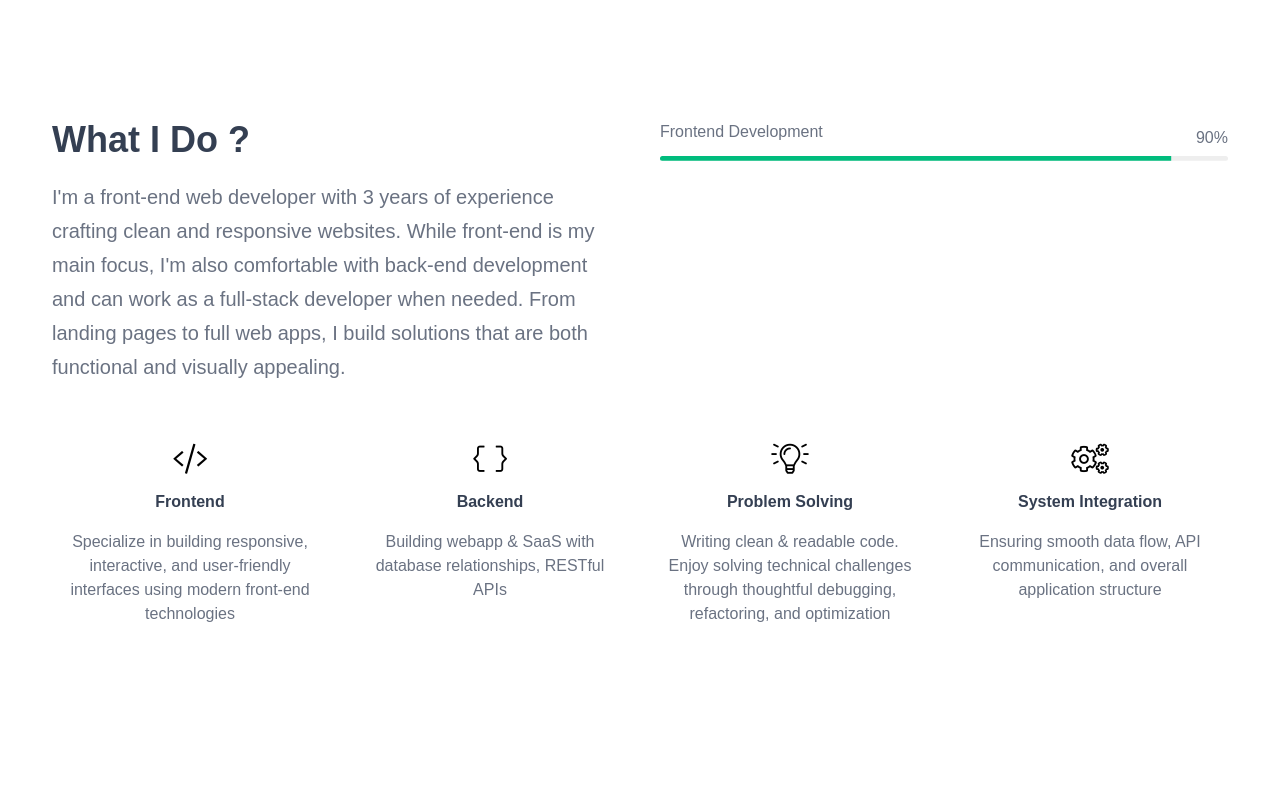
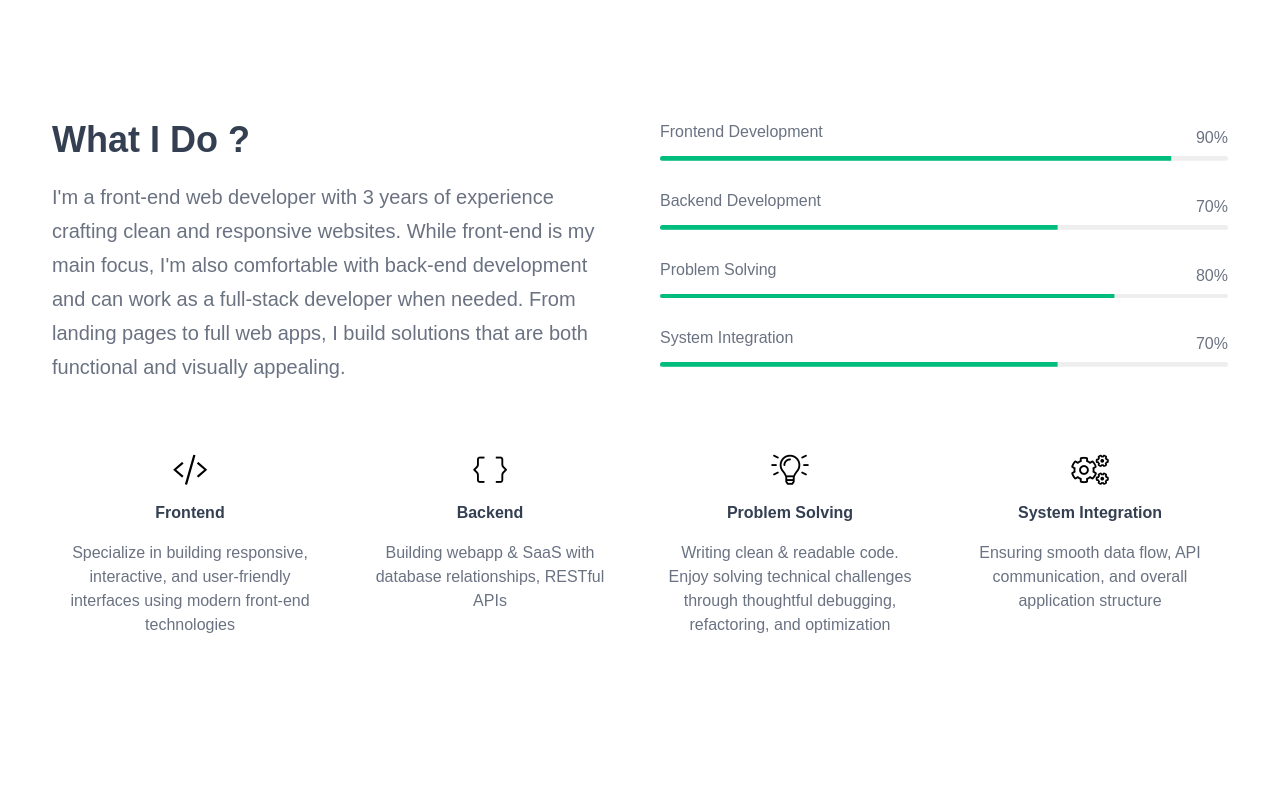
Before and after one commit to Derricklow/derricklow.github.io, a plain HTML site: page index.html in a window 1280 px wide. Shown: the part 860-1660 px from the top of the page. Drawn offline with nearby package versions, Linux system fonts and the light colour scheme.

Commit message:
Improvement: observer and counter added at section 2

```diff
--- a/app.js
+++ b/app.js
@@ -9,27 +9,72 @@ window.addEventListener('scroll', function(e) {
     }
 })
 
-const observer = new IntersectionObserver((entries) => {
+const fadein_observer = new IntersectionObserver((entries) => {
     entries.forEach((entry) => {
         if (!entry.isIntersecting) return;
-            entry.target.classList.add('active');
-            entry.target.classList.remove('fadeIn-observer');
-
-            if(entry.target.classList.contains('counter-observer')){
-                let counter = entry.target;
-                let counter_result = counter.getAttribute('data-target');
-                let bar_result = 100 - counter_result;
-
-                let count_ele = counter.getElementsByClassName('counter')[0];
-                let bar_ele = counter.getElementsByClassName('progress')[0];
-
-                count_ele.innerText = counter_result + '%';
-            }
-
-            observer.unobserve(entry.target);
+        entry.target.classList.add('active');
+        fadein_observer.unobserve(entry.target);
     })
 });
 
-document.querySelectorAll('.fadeIn-observer').forEach((ele) => observer.observe(ele));
-document.querySelectorAll('.fadeInUp-observer').forEach((ele) => observer.observe(ele));
-document.querySelectorAll('.counter-observer').forEach((ele) => observer.observe(ele));
+const count_observer = new IntersectionObserver((entries) => {
+    entries.forEach((entry) => {
+        countUpdate(entry.target);
+    });
+},{ threshold: 0.7 });
+
+const easeOutCubic = (t) => 1 - Math.pow(1 - t, 3);
+
+const countUpdate = (ele) => {
+    let target = parseFloat(ele.dataset.target ?? "0");
+    let start = parseFloat(ele.dataset.start ?? "0");
+    let duration = parseInt(ele.dataset.duration ?? "3000", 10);
+    let prefix = ele.dataset.preffix ?? ""; // The unit before the amount: RM10
+    let suffix = ele.dataset.suffix ?? ""; // The unit after the amount like: 10kg
+
+    let counter_ele = ele.getElementsByClassName('counter')[0];
+    let bar_ele = ele.getElementsByClassName('progress')[0];
+
+    const decimals = Math.max(
+        (ele.dataset.target?.split(".")[1]?.length ?? 0),
+        (ele.dataset.start?.split(".")[1]?.length ?? 0)
+    );
+
+    let startTs = null;
+
+    const frame = (ts) => {
+        if (!startTs) startTs = ts;
+        const elapsed = ts - startTs;
+        const t = Math.min(1, (elapsed / duration));
+        const eased = easeOutCubic(t);
+        const value = start + (target - start) * eased;
+
+        // Format (thousands separators + decimals if needed)
+        const text = decimals > 0
+            ? value.toLocaleString(undefined, { minimumFractionDigits: decimals, maximumFractionDigits: decimals })
+            : Math.round(value).toLocaleString();
+
+        counter_ele.textContent = `${prefix}${text}${suffix}`;
+        bar_ele.style = `stroke-dasharray: 100, 100; stroke-dashoffset: ${100 - text};`;
+
+        if (t < 1) {
+            requestAnimationFrame(frame);
+        } else {
+            // Snap exactly to the final value at the end
+            let finalText = null;
+            if(decimals > 0){
+                finalText = target.toLocaleString(undefined, { minimumFractionDigits: decimals, maximumFractionDigits: decimals });
+            } else {
+                finalText = Math.round(target).toLocaleString();
+            }
+
+            counter_ele.textContent = `${prefix}${finalText}${suffix}`;
+            bar_ele.style = `stroke-dasharray: 100, 100; stroke-dashoffset: ${100 - text};`;
+        }
+    }
+
+    requestAnimationFrame(frame);
+}
+
+document.querySelectorAll('.fadeIn-observer, .fadeInUp-observer').forEach((ele) => fadein_observer.observe(ele));
+document.querySelectorAll('.counter-observer').forEach((ele) => count_observer.observe(ele));
--- a/index.html
+++ b/index.html
@@ -10,8 +10,7 @@
 	<script src="app.js" defer></script>
 </head>
 <body class="bg-[#F6F7F9]">
-	<header id="sticky-header" class="sticky top-0 w-full bg-white transition-all duration-200
-ease-in -translate-y-full z-10 shadow-md">
+	<header id="sticky-header" class="sticky top-0 w-full bg-white transition-all duration-200 ease-in -translate-y-full z-10 shadow-md">
 		<div class="mx-auto px-10 py-6 bg-white rounded-xl xl:w-[1200px] lg:w-[960px] w-full">
 		    <div class="flex justify-between items-center">
 		    	<div>
@@ -82,7 +81,7 @@ ease-in -translate-y-full z-10 shadow-md">
 
   		<section class="py-32 bg-white">
   			<div class="container m-auto xl:w-[1200px] lg:w-[960px] w-full">
-	  			<div class="flex flex-wrap mb-15 fadeIn-observer" style="--delay: 0.5s;">
+	  			<div class="flex flex-wrap mb-15">
 	  				<div class="xl:w-1/2 w-full xl:mb-0 mb-10 xl:pe-5 px-3">
 	  					<p class="text-4xl font-bold text-[#343f52] mb-5">What I Do ?</p>
 	  					<p class="text-xl text-gray-500" style="line-height: 1.7;">
@@ -93,88 +92,88 @@ ease-in -translate-y-full z-10 shadow-md">
 	  				</div>
 	  				<div class="xl:w-1/2 w-full xl:ps-5 px-3">
 	  					<ul>
-	  						<li class="mb-7 counter-observer" data-target="90">
+	  						<li class="mb-7 counter-observer" data-target="90" data-suffix="%">
 	  							<div class="flex flex-col">
 			  						<div class="flex justify-between items-center">
 			  							<span class="text-md text-gray-500 mb-3">Frontend Development</span>
 			  							<span class="text-gray-500 counter"></span>
 			  						</div>
 			  						<div class="relative">
-			  							<svg class="block w-full h-[.3rem] rounded-[1rem] align-middle progress" viewBox="0 0 100 6" preserveAspectRatio="none">
+			  							<svg class="block w-full h-[.3rem] rounded-[1rem] align-middle" viewBox="0 0 100 6" preserveAspectRatio="none">
 			  								<path d="M 0,3 L 100,3" stroke="#eee" stroke-width="6" fill-opacity="0"></path>
-			  								<path d="M 0,3 L 100,3" stroke="#00BC7D" stroke-width="6" fill-opacity="0" style="stroke-dasharray: 100, 100; stroke-dashoffset: 10;"></path>
+			  								<path class="progress" d="M 0,3 L 100,3" stroke="#00BC7D" stroke-width="6" fill-opacity="0"></path>
 			  							</svg>
 			  						</div>
 			  					</div>
 	  						</li>
-	  						<!-- <li class="mb-7 counter-observer">
+	  						<li class="mb-7 counter-observer" data-target="70" data-suffix="%">
 	  							<div class="flex flex-col">
 			  						<div class="flex justify-between items-center">
 			  							<span class="text-md text-gray-500 mb-3">Backend Development</span>
-			  							<span class="text-gray-500">70%</span>
+			  							<span class="text-gray-500 counter"></span>
 			  						</div>
 			  						<div class="relative">
 			  							<svg class="block w-full h-[.3rem] rounded-[1rem] align-middle" viewBox="0 0 100 6" preserveAspectRatio="none">
 			  								<path d="M 0,3 L 100,3" stroke="#eee" stroke-width="6" fill-opacity="0"></path>
-			  								<path d="M 0,3 L 100,3" stroke="#00BC7D" stroke-width="6" fill-opacity="0" style="stroke-dasharray: 100, 100; stroke-dashoffset: 30;"></path>
+			  								<path class="progress" d="M 0,3 L 100,3" stroke="#00BC7D" stroke-width="6" fill-opacity="0"></path>
 			  							</svg>
 			  						</div>
 			  					</div>
 	  						</li>
-	  						<li class="mb-7 counter-observer">
+	  						<li class="mb-7 counter-observer" data-target="80" data-suffix="%">
 	  							<div class="flex flex-col">
 			  						<div class="flex justify-between items-center">
 			  							<span class="text-md text-gray-500 mb-3">Problem Solving</span>
-			  							<span class="text-gray-500">80%</span>
+			  							<span class="text-gray-500 counter"></span>
 			  						</div>
 			  						<div class="relative">
 			  							<svg class="block w-full h-[.3rem] rounded-[1rem] align-middle" viewBox="0 0 100 6" preserveAspectRatio="none">
 			  								<path d="M 0,3 L 100,3" stroke="#eee" stroke-width="6" fill-opacity="0"></path>
-			  								<path d="M 0,3 L 100,3" stroke="#00BC7D" stroke-width="6" fill-opacity="0" style="stroke-dasharray: 100, 100; stroke-dashoffset: 20;"></path>
+			  								<path class="progress" d="M 0,3 L 100,3" stroke="#00BC7D" stroke-width="6" fill-opacity="0"></path>
 			  							</svg>
 			  						</div>
 			  					</div>
 	  						</li>
-	  						<li class="mb-7 counter-observer">
+	  						<li class="mb-7 counter-observer" data-target="70" data-suffix="%">
 	  							<div class="flex flex-col">
 			  						<div class="flex justify-between items-center">
 			  							<span class="text-md text-gray-500 mb-3">System Integration</span>
-			  							<span class="text-gray-500">70%</span>
+			  							<span class="text-gray-500 counter"></span>
 			  						</div>
 			  						<div class="relative">
 			  							<svg class="block w-full h-[.3rem] rounded-[1rem] align-middle" viewBox="0 0 100 6" preserveAspectRatio="none">
 			  								<path d="M 0,3 L 100,3" stroke="#eee" stroke-width="6" fill-opacity="0"></path>
-			  								<path d="M 0,3 L 100,3" stroke="#00BC7D" stroke-width="6" fill-opacity="0" style="stroke-dasharray: 100, 100; stroke-dashoffset: 30;"></path>
+			  								<path class="progress" d="M 0,3 L 100,3" stroke="#00BC7D" stroke-width="6" fill-opacity="0"></path>
 			  							</svg>
 			  						</div>
 			  					</div>
-	  						</li> -->
+	  						</li>
 	  					</ul>
 	  				</div>
 	  			</div>
 	  			<div class="flex flex-wrap">
-	  				<div class="xl:w-1/4 lg:w-1/2 w-full mb-5 fadeInUp-observer" style="--delay: 0.5s;">
+	  				<div class="xl:w-1/4 lg:w-1/2 w-full mb-5">
 	  					<div class="flex flex-col justify-center items-center px-5">
 	  						<i class="fal fa-code text-3xl mb-4"></i>
 	  						<p class="font-bold text-[#343f52] mb-4">Frontend</p>
 	  						<p class="text-gray-500 text-center">Specialize in building responsive, interactive, and user-friendly interfaces using modern front-end technologies</p>
 	  					</div>
 	  				</div>
-	  				<div class="xl:w-1/4 lg:w-1/2 w-full mb-5 fadeInUp-observer" style="--delay: 0.75s;">
+	  				<div class="xl:w-1/4 lg:w-1/2 w-full mb-5">
 	  					<div class="flex flex-col justify-center items-center px-5">
 	  						<i class="fal fa-brackets-curly text-3xl mb-4"></i>
 	  						<p class="font-bold text-[#343f52] mb-4">Backend</p>
 	  						<p class="text-gray-500 text-center">Building webapp & SaaS with database relationships, RESTful APIs</p>
 	  					</div>
 	  				</div>
-	  				<div class="xl:w-1/4 lg:w-1/2 w-full mb-5 fadeInUp-observer" style="--delay: 1s;">
+	  				<div class="xl:w-1/4 lg:w-1/2 w-full mb-5">
 	  					<div class="flex flex-col justify-center items-center px-5">
 	  						<i class="fal fa-lightbulb-on text-3xl mb-4"></i>
 	  						<p class="font-bold text-[#343f52] mb-4">Problem Solving</p>
 	  						<p class="text-gray-500 text-center">Writing clean & readable code. Enjoy solving technical challenges through thoughtful debugging, refactoring, and optimization</p>
 	  					</div>
 	  				</div>
-	  				<div class="xl:w-1/4 lg:w-1/2 w-full mb-5 fadeInUp-observer" style="--delay: 1.25s;">
+	  				<div class="xl:w-1/4 lg:w-1/2 w-full mb-5">
 	  					<div class="flex flex-col justify-center items-center px-5">
 	  						<i class="fal fa-cogs text-3xl mb-4"></i>
 	  						<p class="font-bold text-[#343f52] mb-4">System Integration</p>
@@ -186,7 +185,7 @@ ease-in -translate-y-full z-10 shadow-md">
   		</section>
 
 		<section id="experiences" class="bg-white py-32">
-			<div class="container m-auto xl:w-[1200px] lg:w-[960px] w-full fadeIn-observer">
+			<div class="container m-auto xl:w-[1200px] lg:w-[960px] w-full fadeIn-observer" style="--delay: .25s">
 				<p class="text-center text-emerald-500 font-bold text-2xl mb-8">Project Experiences</p>
 				<p class="text-center font-bold text-3xl tracking-wide leading-10 mb-20">I have collaborated with various teams to deliver impactful projects.</p>
 
```
